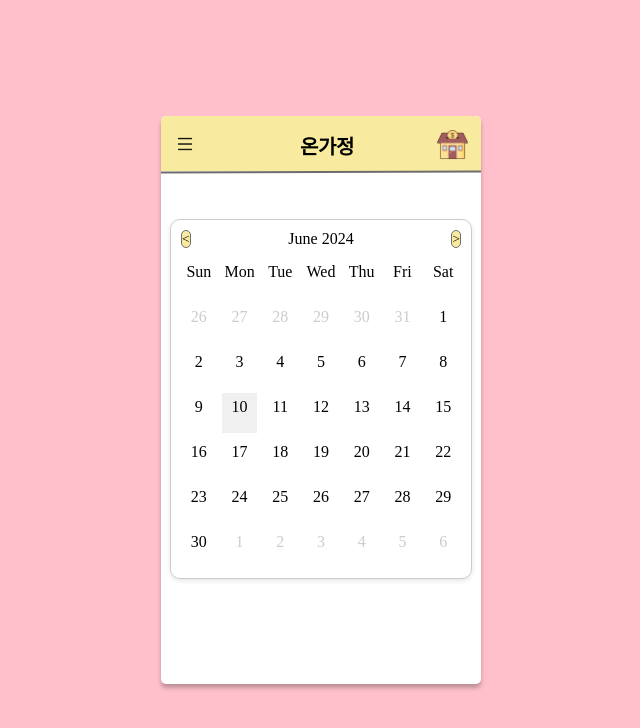
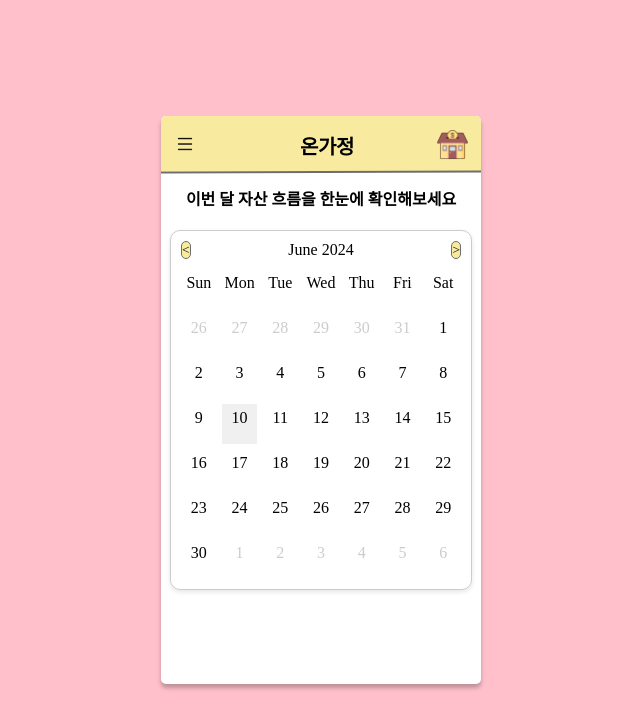
Before and after one commit to Kwon9302/AccountBook, a Vue app: page /calendar in a window 1280 px wide. Shown: the top 728 px of the page, without its empty margins (319-959 px from the left). Built offline with nearby package versions, Linux system fonts and the light colour scheme; a web font is replaced by a local one.

Commit message:
calendar 상단에 문구 추가

```diff
--- a/src/components/CalendarPage.vue
+++ b/src/components/CalendarPage.vue
@@ -1,4 +1,7 @@
 <template>
+  <div>
+    <h4 class="calendar-text">이번 달 자산 흐름을 한눈에 확인해보세요</h4>
+  </div>
   <div class="calendar-container">
     <div class="calendar-box">
       <div class="header">
@@ -34,7 +37,8 @@
               class="money-amount"
               :style="{ color: entry.amount > 0 ? 'green' : 'red' }"
             >
-              {{ entry.amount > 0 ? '+' : '-' }}{{ Math.abs(entry.amount) }}
+              {{ entry.amount > 0 ? '+' : '-'
+              }}{{ Math.abs(entry.amount).toLocaleString() }}
             </div>
           </div>
         </div>
@@ -120,7 +124,7 @@ const currentMonth = computed(() => {
 });
 
 const emptyCells = computed(() => {
-  const totalCells = 42; // 6 weeks * 7 days = 42 cells for a full month view
+  const totalCells = 42;
   return (
     totalCells -
     (previousMonthDays.value.length +
@@ -183,17 +187,21 @@ function getMoneyEntries(day) {
 </script>
 
 <style>
+.calendar-text {
+  display: flex;
+  justify-content: center;
+  align-items: center;
+  margin-top: 70px;
+}
 .calendar-container {
   display: flex;
   justify-content: center;
   align-items: center;
   height: 400px;
-  margin-top: 55px;
 }
 
 .calendar-box {
   width: 280px;
-  margin-top: 55px;
   height: auto;
   padding: 10px;
   border: 1px solid #ccc;
```
